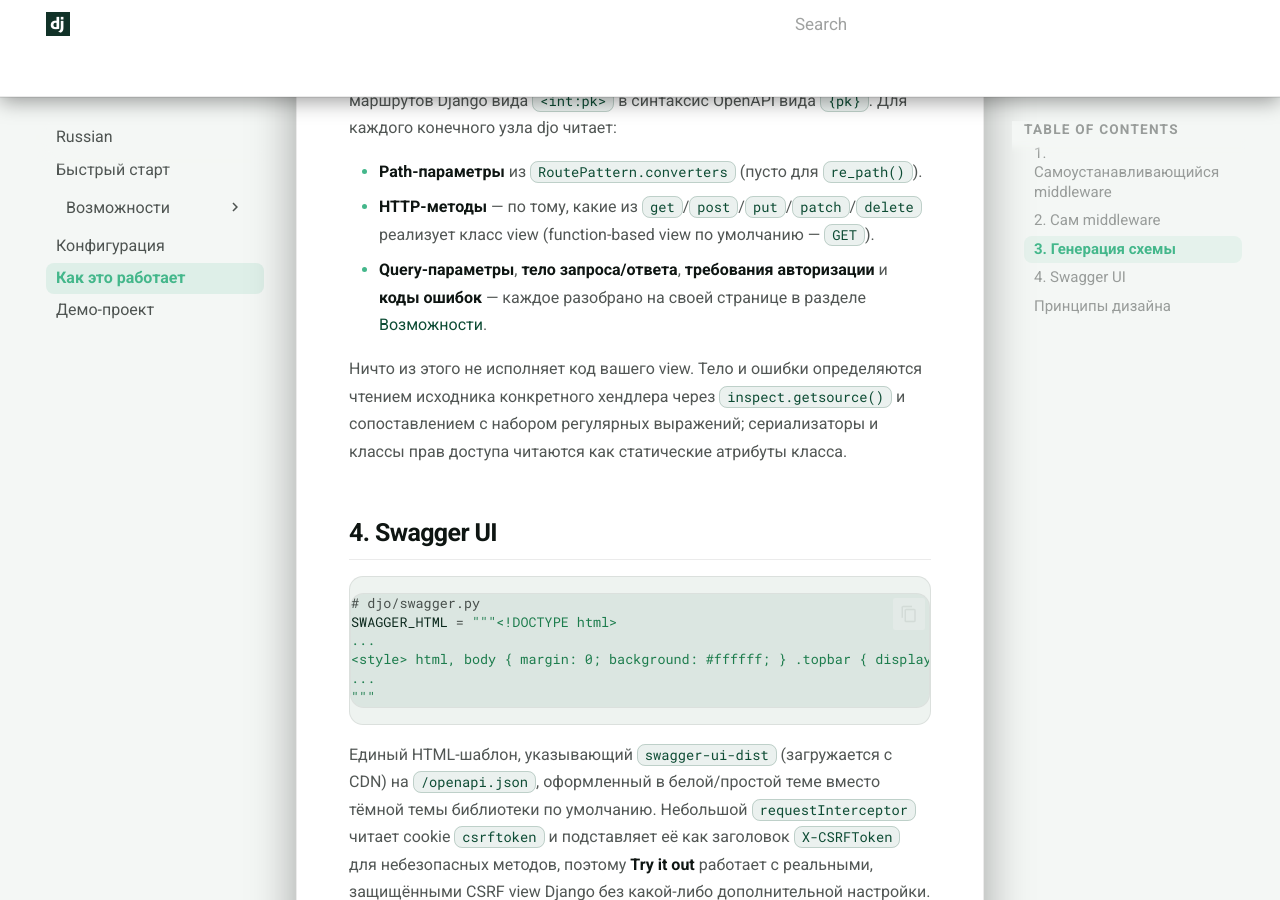
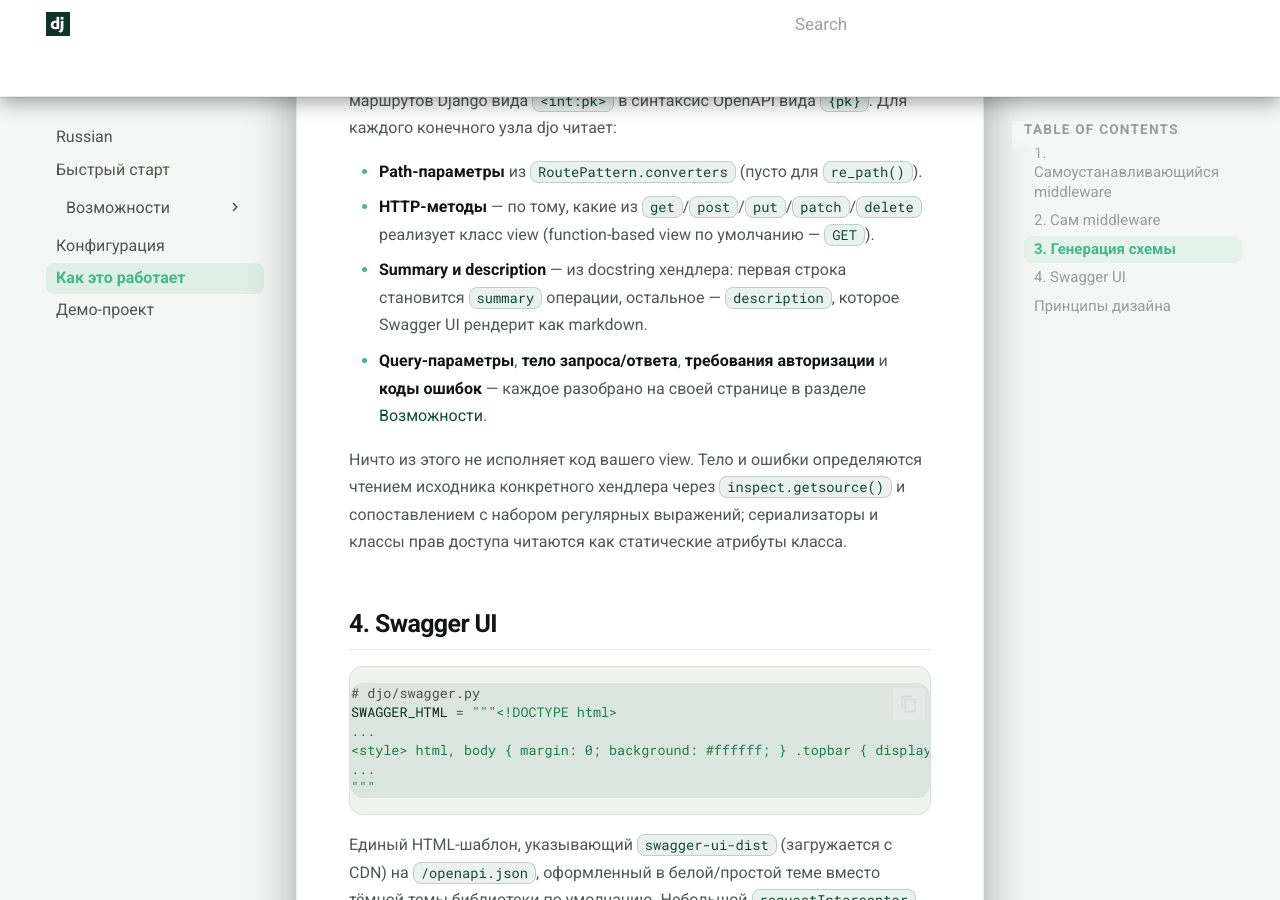
Before and after one commit to NEFORCEO/djo, an MkDocs documentation site: the page built from docs/ru/how-it-works.md, in a window 1280 px wide and 900 px high, scrolled down 1700 px. Built offline with MkDocs 1.6.1 and Material for MkDocs 9.7.7, drawn with Linux system fonts in a browser that asks for light colours; comment, search, counter and statistics services are not loaded.

Commit message:
docs: update how-it-works.md

```diff
--- a/docs/ru/how-it-works.md
+++ b/docs/ru/how-it-works.md
@@ -49,6 +49,7 @@ def generate_openapi_schema() -> dict:
 
 - **Path-параметры** из `RoutePattern.converters` (пусто для `re_path()`).
 - **HTTP-методы** — по тому, какие из `get`/`post`/`put`/`patch`/`delete` реализует класс view (function-based view по умолчанию — `GET`).
+- **Summary и description** — из docstring хендлера: первая строка становится `summary` операции, остальное — `description`, которое Swagger UI рендерит как markdown.
 - **Query-параметры**, **тело запроса/ответа**, **требования авторизации** и **коды ошибок** — каждое разобрано на своей странице в разделе [Возможности](features/index.md).
 
 Ничто из этого не исполняет код вашего view. Тело и ошибки определяются чтением исходника конкретного хендлера через `inspect.getsource()` и сопоставлением с набором регулярных выражений; сериализаторы и классы прав доступа читаются как статические атрибуты класса.
```
